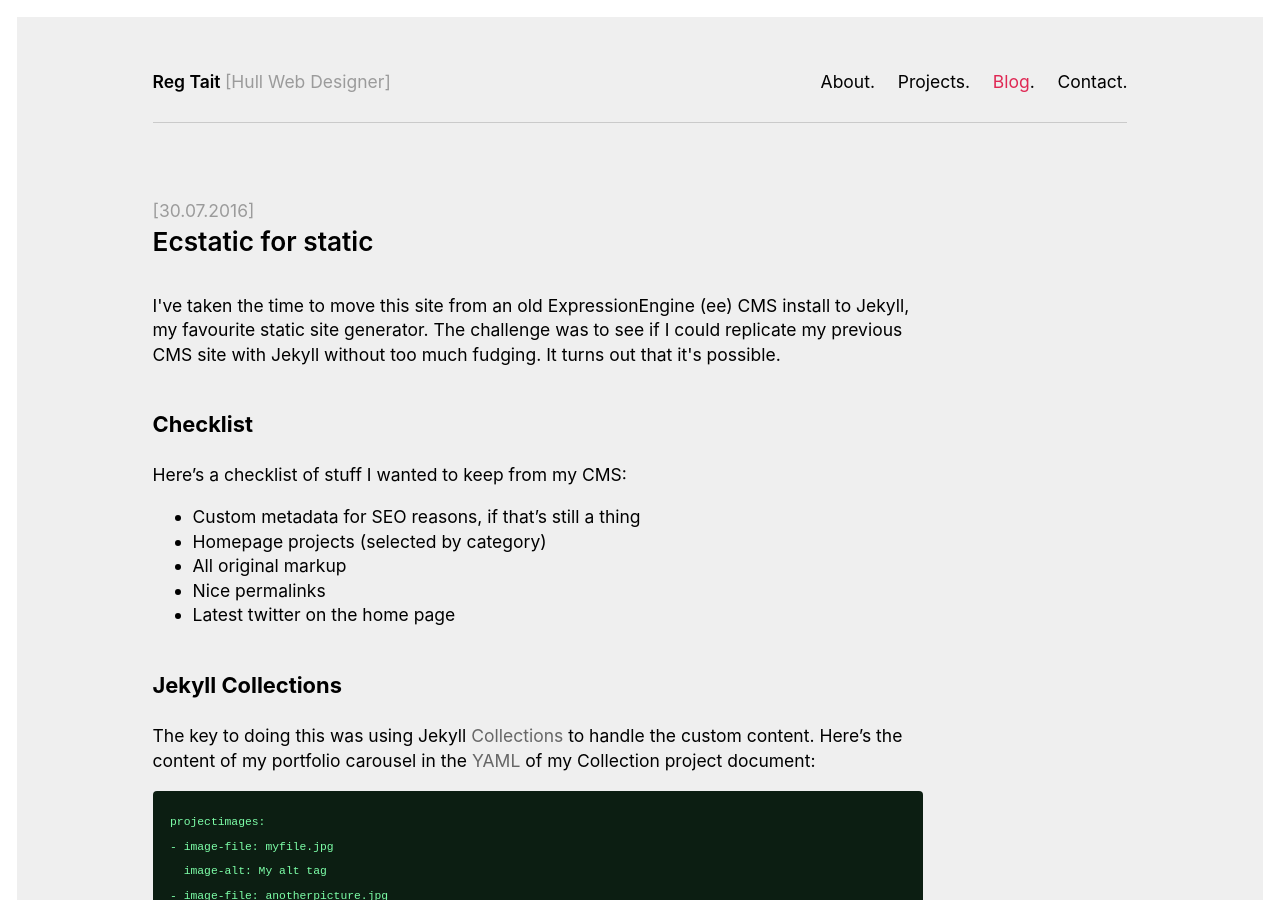
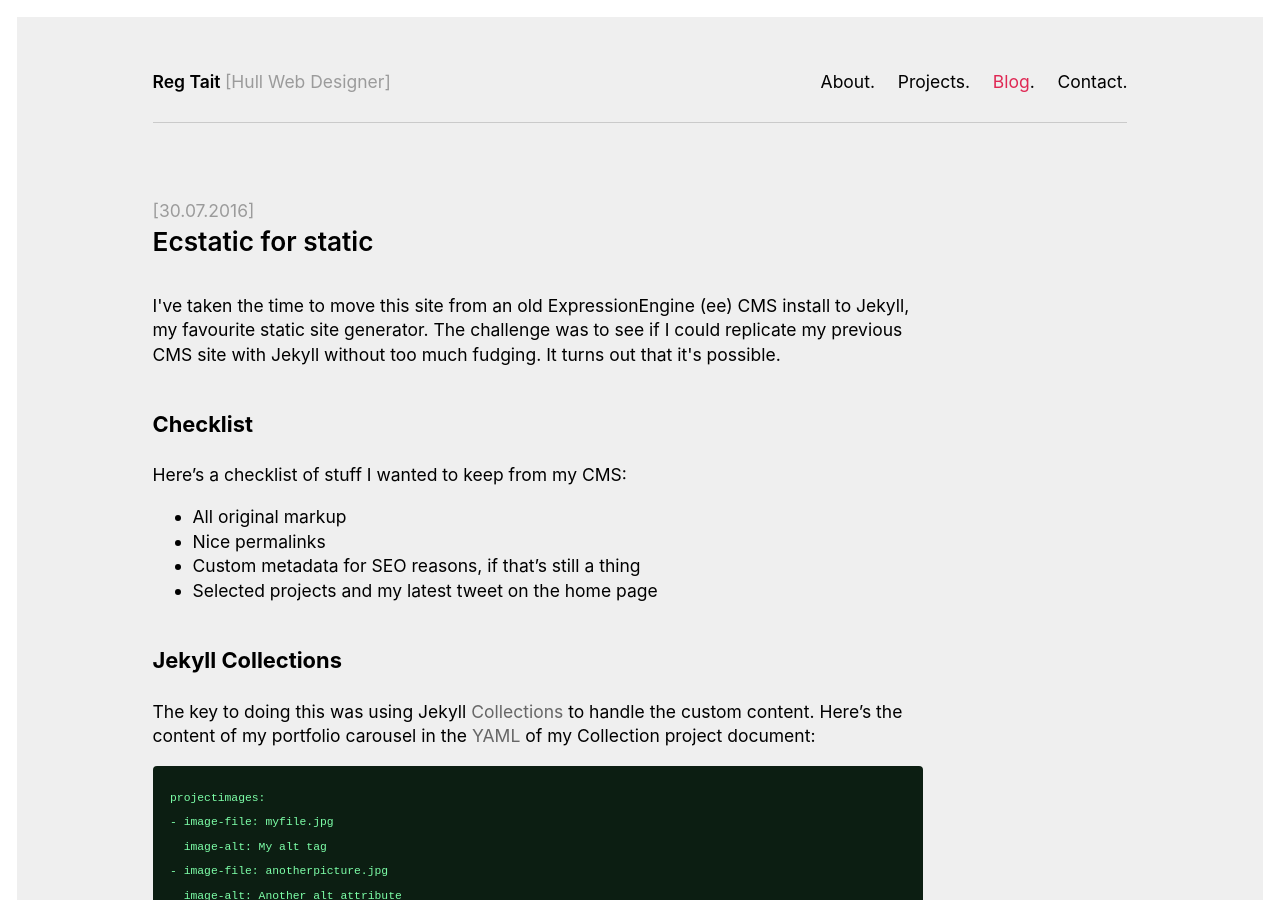
Before and after one commit to regmtait/regmtait.co.uk, a Jekyll site: the page built from _posts/2016-07-28-ee-to-jekyll.md, in a window 1280 px wide and 900 px high. Built offline with Jekyll 4.4.1, drawn with Linux system fonts in a browser that asks for light colours.

Commit message:
Edited checklist

```diff
--- a/_posts/2016-07-28-ee-to-jekyll.md
+++ b/_posts/2016-07-28-ee-to-jekyll.md
@@ -17,11 +17,10 @@ excerpt: I've taken the time to move this site from an old ExpressionEngine (ee)
 
 Here's a checklist of stuff I wanted to keep from my CMS:
 
-* Custom metadata for SEO reasons, if that's still a thing
-* Homepage projects (selected by category)
 * All original markup
 * Nice permalinks
-* Latest twitter on the home page
+* Custom metadata for SEO reasons, if that's still a thing
+* Selected projects and my latest tweet on the home page
 
 ## Jekyll Collections
 
```
